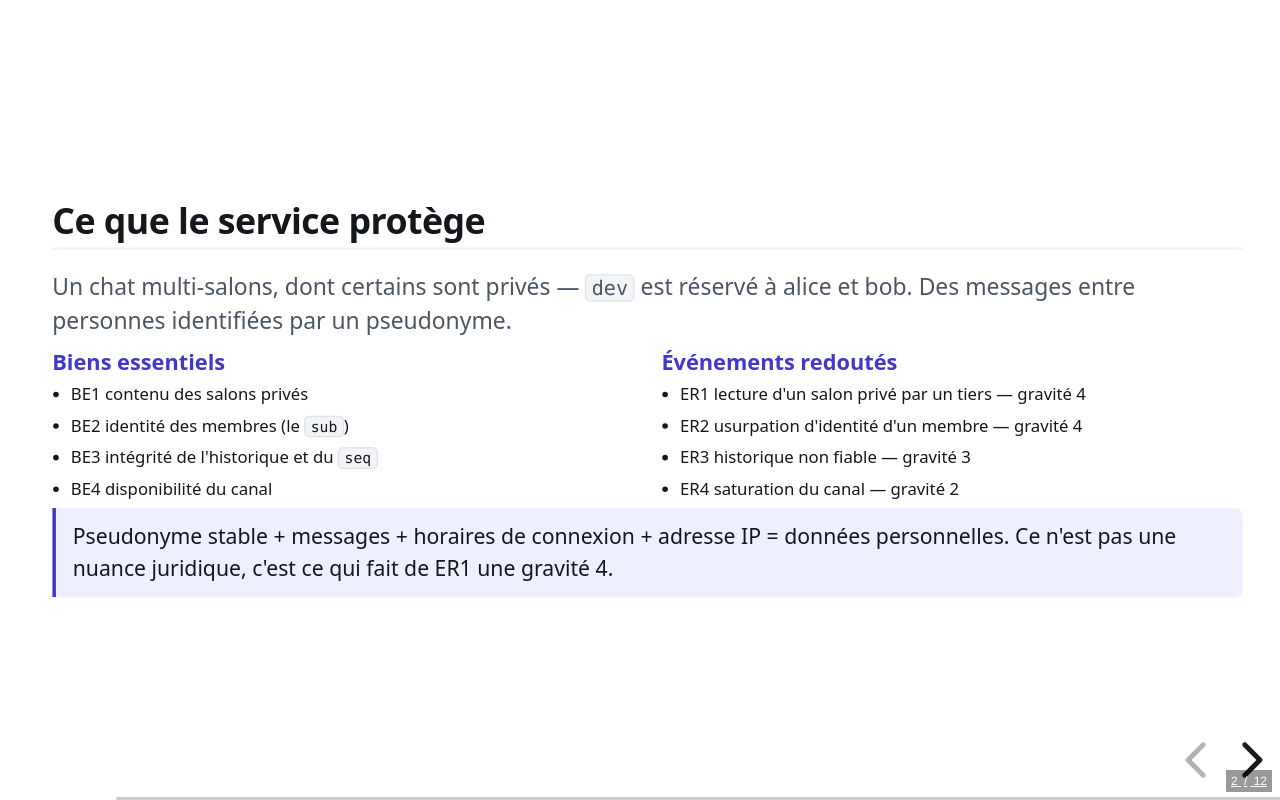
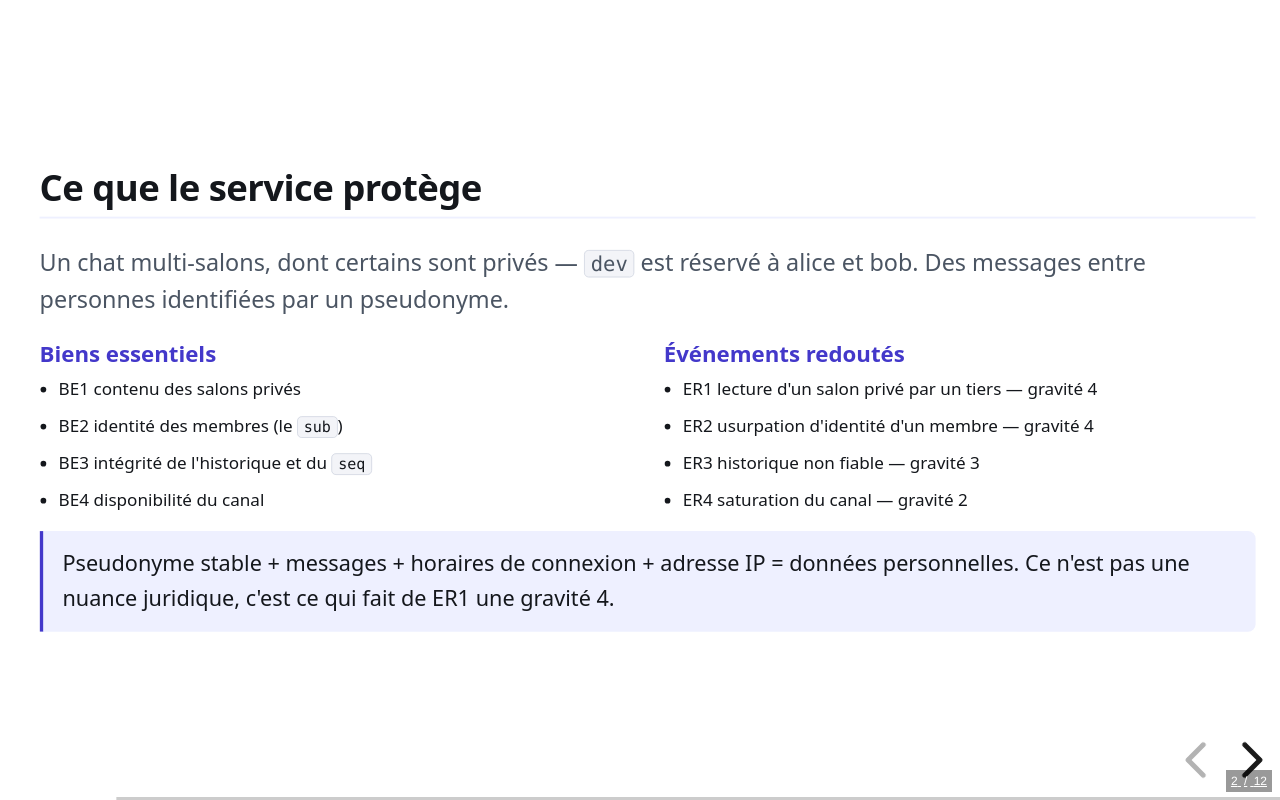
Before and after one commit to al5-esgi/messagio, a website: page docs/soutenance-securite.html in a window 1280 px wide. Both pictures are taken after a click on the button "next slide". Drawn offline with Linux system fonts and the light colour scheme.

Commit message:
docs(soutenance): aere les slides securite, marges et interlignes

```diff
--- a/docs/soutenance-securite.html
+++ b/docs/soutenance-securite.html
@@ -191,6 +191,49 @@ pre.script code { font-family: ui-monospace, Menlo, monospace; white-space: pre;
 
 /* Etat d'un job dans le tableau du pipeline. */
 .reveal table td.ou, .reveal table td.rejet { font-weight: 700; text-align: center; }
+
+/* ---------------------------------------------------------------------------
+   Aeration. Le theme partage centre le contenu dans une boite de 600 px
+   (`justify-content: center`), ce qui tasse les slides denses au milieu de
+   l'ecran en laissant du vide en haut et en bas. Ce deck a plus de contenu par
+   slide que celui du temps reel : on part du haut et on respire.
+   --------------------------------------------------------------------------- */
+.contenu {
+  height: 640px;
+  justify-content: center;   /* equilibre haut/bas ; l'aeration vient des marges ci-dessous */
+}
+
+/* Le titre porte la slide : il lui faut de l'air en dessous. */
+.reveal h2 { margin: 0 0 26px; padding-bottom: 12px; }
+.reveal h3 { margin: 0 0 12px; }
+
+/* Les paragraphes courants et l'accroche. */
+.reveal p { line-height: 1.62; margin: 0 0 18px; }
+.reveal .intro { margin-bottom: 26px; line-height: 1.6; }
+
+/* Colonnes et cartes : plus d'espace entre les blocs et a l'interieur. */
+.deux { gap: 34px; }
+.cartes { gap: 18px; }
+.cartes .carte { padding: 18px 20px; }
+.cartes .carte p { margin-bottom: 12px; }
+.cartes .carte p:last-child { margin-bottom: 0; }
+
+/* Listes : le pas entre items etait le plus serre de tous. */
+.reveal ul.serre li, .reveal ol.serre li { margin-bottom: 11px; line-height: 1.55; }
+.reveal ul, .reveal ol { margin-bottom: 18px; }
+
+/* Tableaux : des lignes plus hautes se lisent de loin. */
+.reveal table { margin: 6px 0 20px; }
+.reveal table td { padding: 12px 12px; }
+.reveal table th { padding: 11px 12px; }
+
+/* L'encadre de conclusion, systematiquement en bas de slide. */
+.cle { margin-top: 8px; padding: 16px 20px; line-height: 1.6; }
+
+/* La chaine des findings et les blocs de commande. */
+.chaine { margin: 26px 0; gap: 14px; }
+.chaine > div:not(.fleche) { padding: 18px 18px; }
+pre.script { margin: 18px 0; padding: 16px 18px; line-height: 1.75; }
 </style>
   </head>
   <body>
@@ -577,7 +620,7 @@ sub=alice   (membre)     -> dev : join ACCEPTE, 2 messages lus</code></pre>
         transitionSpeed: "fast",
         width: 1280,
         height: 720,
-        margin: 0.07,
+        margin: 0.05,
       });
     </script>
   </body>
--- a/docs/soutenance-securite/theme-securite.css
+++ b/docs/soutenance-securite/theme-securite.css
@@ -58,3 +58,46 @@ pre.script code { font-family: ui-monospace, Menlo, monospace; white-space: pre;
 
 /* Etat d'un job dans le tableau du pipeline. */
 .reveal table td.ou, .reveal table td.rejet { font-weight: 700; text-align: center; }
+
+/* ---------------------------------------------------------------------------
+   Aeration. Le theme partage centre le contenu dans une boite de 600 px
+   (`justify-content: center`), ce qui tasse les slides denses au milieu de
+   l'ecran en laissant du vide en haut et en bas. Ce deck a plus de contenu par
+   slide que celui du temps reel : on part du haut et on respire.
+   --------------------------------------------------------------------------- */
+.contenu {
+  height: 640px;
+  justify-content: center;   /* equilibre haut/bas ; l'aeration vient des marges ci-dessous */
+}
+
+/* Le titre porte la slide : il lui faut de l'air en dessous. */
+.reveal h2 { margin: 0 0 26px; padding-bottom: 12px; }
+.reveal h3 { margin: 0 0 12px; }
+
+/* Les paragraphes courants et l'accroche. */
+.reveal p { line-height: 1.62; margin: 0 0 18px; }
+.reveal .intro { margin-bottom: 26px; line-height: 1.6; }
+
+/* Colonnes et cartes : plus d'espace entre les blocs et a l'interieur. */
+.deux { gap: 34px; }
+.cartes { gap: 18px; }
+.cartes .carte { padding: 18px 20px; }
+.cartes .carte p { margin-bottom: 12px; }
+.cartes .carte p:last-child { margin-bottom: 0; }
+
+/* Listes : le pas entre items etait le plus serre de tous. */
+.reveal ul.serre li, .reveal ol.serre li { margin-bottom: 11px; line-height: 1.55; }
+.reveal ul, .reveal ol { margin-bottom: 18px; }
+
+/* Tableaux : des lignes plus hautes se lisent de loin. */
+.reveal table { margin: 6px 0 20px; }
+.reveal table td { padding: 12px 12px; }
+.reveal table th { padding: 11px 12px; }
+
+/* L'encadre de conclusion, systematiquement en bas de slide. */
+.cle { margin-top: 8px; padding: 16px 20px; line-height: 1.6; }
+
+/* La chaine des findings et les blocs de commande. */
+.chaine { margin: 26px 0; gap: 14px; }
+.chaine > div:not(.fleche) { padding: 18px 18px; }
+pre.script { margin: 18px 0; padding: 16px 18px; line-height: 1.75; }
```
Also changed, not shown: docs/soutenance-securite/gabarit.html (+1 -1 lines).
